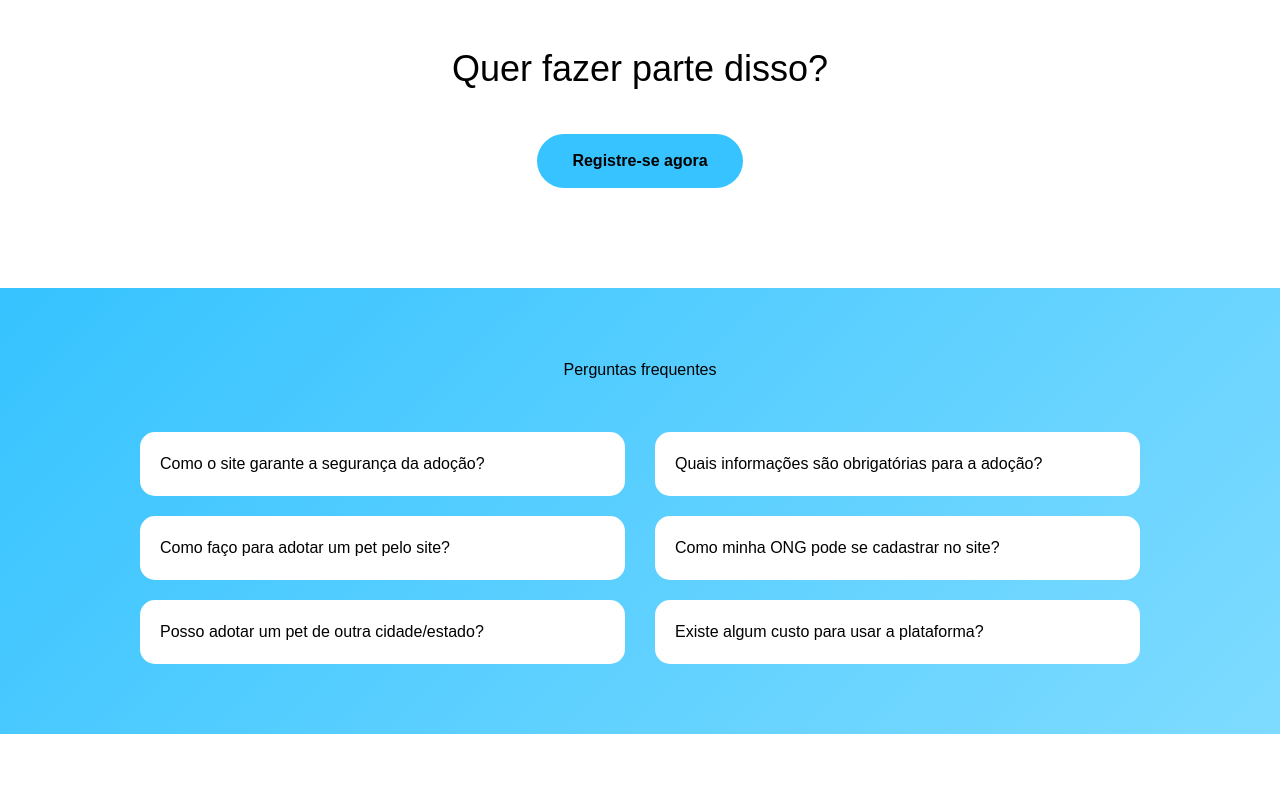
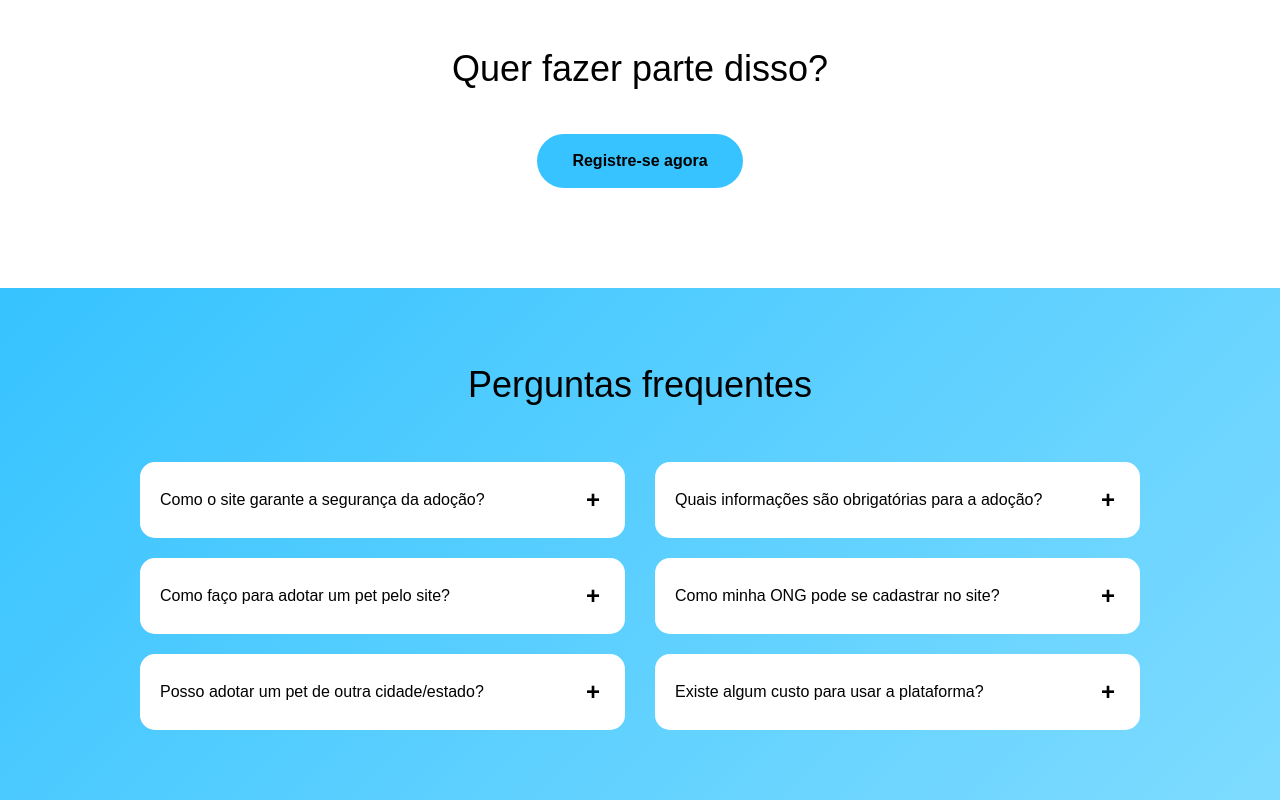
Before and after one commit to FilipeAnklanOficial/AdotaPetNovo, a React (Vite) app in the folder Front-end/React-TS-Vite-Template-Initial/: page / in a window 1280 px wide. Shown: the part 2249-3049 px from the top of the page. Before the commit the page ends 2983 px from the top, so only its background shows below. Built offline with nearby package versions, Linux system fonts and the light colour scheme.

Commit message:
alterações de design faq

```diff
--- a/Front-end/React-TS-Vite-Template-Initial/src/screens/home/HomePage.css
+++ b/Front-end/React-TS-Vite-Template-Initial/src/screens/home/HomePage.css
@@ -70,10 +70,8 @@
   left: 50%;
   top: 50%;
   transform: translate(-50%, -50%);
-
   width: 353px;
   height: 436px;
-
   object-fit: contain;
 }
 
@@ -81,13 +79,10 @@
   position: absolute;
   left: 350px;
   bottom: 10px;
-
   margin: 0;
-
   font-family: "Italianno", cursive;
   font-size: 72px;
   line-height: 68%;
-
   color: #000;
 }
 
@@ -102,7 +97,6 @@
 .logo-central {
   display: flex;
   justify-content: center;
-
   margin-top: 38px;
   margin-bottom: 10px;
 }
@@ -119,24 +113,19 @@
 
 .sobre-section {
   text-align: center;
-
   margin-bottom: 133px;
 }
 
 .titulo-preto {
   text-align: center;
-
   margin-top: 0;
   margin-bottom: 38px;
-
   font-size: 36px;
 }
 
 .texto-info {
   max-width: 900px;
-
   margin: 0 auto;
-
   font-size: 18px;
   line-height: 1.7;
 }
@@ -147,87 +136,63 @@
 
 .imagem-info {
   position: relative;
-
   width: calc(100% - 80px);
   max-width: 1244px;
   min-height: 512px;
-
   margin: 0 auto 100px;
-
   display: flex;
   align-items: stretch;
-
   border-radius: 100px;
-
   box-shadow: 0 8px 25px rgba(0, 0, 0, 0.2);
-
   overflow: hidden;
 }
 
 .imagem-pessoa-cachorro {
   position: absolute;
-
   inset: 0;
-
   width: 100%;
   height: 100%;
-
   object-fit: cover;
   object-position: center;
-
   z-index: 0;
 }
 
 .imagem-info-conteudo {
   position: relative;
-
   width: 50%;
-
   margin-left: 50%;
-
   padding: 50px;
-
   box-sizing: border-box;
-
   z-index: 1;
 }
 
 .imagem-info-conteudo h1 {
   color: #fff;
-
   font-size: 36px;
-
   margin-top: 0;
   margin-bottom: 20px;
 }
 
 .imagem-info-conteudo > p {
   color: #fff;
-
   font-size: 18px;
 }
 
 .card-container {
   display: flex;
-
   gap: 20px;
-
   margin-top: 35px;
 }
 
 .card-info {
   flex: 1;
-
   padding: 25px;
-
   border-radius: 20px;
-
   background: rgba(255, 255, 255, 0.75);
 }
 
 .card-info h3 {
   margin-top: 0;
-
   font-size: 20px;
 }
 
@@ -246,13 +211,9 @@
 
 .container-grid {
   max-width: 1100px;
-
   margin: 0 auto;
-
   display: grid;
-
   grid-template-columns: repeat(3, 1fr);
-
   gap: 40px;
 }
 
@@ -263,32 +224,26 @@
 .card-grid {
   width: 100%;
   height: 280px;
-
   margin-bottom: 20px;
-
   border-radius: 30px;
-
   overflow: hidden;
 }
 
 .card-grid img {
   width: 100%;
   height: 100%;
-
   object-fit: cover;
   object-position: center;
 }
 
 .item-grid h3 {
   font-size: 21px;
-
   margin-top: 0;
   margin-bottom: 10px;
 }
 
 .item-grid p {
   font-size: 16px;
-
   line-height: 1.5;
 }
 
@@ -298,25 +253,17 @@
 
 .cta-section {
   text-align: center;
-
   padding: 60px 20px 100px;
 }
 
 .botao-registre {
   display: inline-block;
-
   padding: 15px 35px;
-
   background-color: #36c3ff;
-
   color: #000;
-
   border-radius: 30px;
-
   text-decoration: none;
-
   font-weight: 600;
-
   transition: transform 0.2s;
 }
 
@@ -330,7 +277,6 @@
 
 .faq-section {
   padding: 70px 40px;
-
   background: linear-gradient(
     135deg,
     #36c3ff,
@@ -339,54 +285,65 @@
 }
 
 .faq-section h1 {
-  text-align: center;
-
   margin-top: 0;
   margin-bottom: 50px;
 }
 
 .container-grid-faq {
   max-width: 1000px;
-
   margin: 0 auto;
-
   display: grid;
-
   grid-template-columns: 1fr 1fr;
-
   gap: 30px;
 }
 
 .faq-coluna {
   display: flex;
+  flex-direction: column;
+  gap: 20px;
+}
 
+.faq-item {
+  display: flex;
   flex-direction: column;
-
-  gap: 20px;
 }
 
 .botao-faq {
   width: 100%;
-
   padding: 20px;
-
   border: none;
-
   border-radius: 15px;
-
   background-color: #fff;
-
   font-size: 16px;
-
   text-align: left;
-
   cursor: pointer;
-
-  transition: transform 0.2s;
+  display: flex;
+  align-items: center;
+  justify-content: space-between;
+  gap: 20px;
+  transition: transform 0.2s, box-shadow 0.2s;
 }
 
 .botao-faq:hover {
   transform: translateY(-2px);
+  box-shadow: 0 5px 15px rgba(0, 0, 0, 0.1);
+}
+
+.faq-simbolo {
+  min-width: 24px;
+  font-size: 24px;
+  font-weight: 600;
+  text-align: center;
+}
+
+.resposta-faq {
+  background-color: #fff;
+  margin-top: 5px;
+  padding: 18px 20px;
+  border-radius: 0 0 15px 15px;
+  font-size: 15px;
+  line-height: 1.6;
+  color: #555;
 }
 
 /* =========================
@@ -404,7 +361,6 @@
 
   .texto-cor {
     left: 100px;
-
     font-size: 70px;
   }
 
@@ -414,7 +370,6 @@
 
   .imagem-info-conteudo {
     width: 60%;
-
     margin-left: 40%;
   }
 
@@ -426,7 +381,6 @@
 @media (max-width: 600px) {
   .home-nav {
     gap: 12px;
-
     padding: 15px;
   }
 
@@ -444,7 +398,6 @@
 
   .texto-adote {
     font-size: 100px;
-
     letter-spacing: 10px;
   }
 
@@ -455,23 +408,18 @@
 
   .texto-cor {
     left: 30px;
-
     font-size: 48px;
   }
 
   .imagem-info {
     width: calc(100% - 30px);
-
     min-height: auto;
-
     border-radius: 40px;
   }
 
   .imagem-info-conteudo {
     width: 100%;
-
     margin-left: 0;
-
     padding: 30px;
   }
 
--- a/Front-end/React-TS-Vite-Template-Initial/src/screens/home/HomePage.tsx
+++ b/Front-end/React-TS-Vite-Template-Initial/src/screens/home/HomePage.tsx
@@ -7,13 +7,13 @@ import logoMelhor from "../../images/logoMelhor.png";
 import pessoaEcachorro from "../../images/pessoaEcachorro.png";
 import pessoas from "../../images/pessoas.png";
 import circuloPessoas from "../../images/circuloPessoas.png";
+
 import { useState } from "react";
 
+export const HomePage = (): JSX.Element => {
+  const [mostrarPopupLogin, setMostrarPopupLogin] = useState(false);
+  const [faqAberto, setFaqAberto] = useState<number | null>(null);
 
-
-export const HomePage = (): JSX.Element => {
-
-  const [mostrarPopupLogin, setMostrarPopupLogin] = useState(false);
   return (
     <div className="home-page">
       {/* HEADER */}
@@ -22,17 +22,12 @@ export const HomePage = (): JSX.Element => {
           <a
             href="/login"
             onClick={(event) => {
-
               const token = localStorage.getItem("token");
 
               if (token) {
-
                 event.preventDefault();
-
                 setMostrarPopupLogin(true);
-
               }
-
             }}>
             Entrar
           </a>
@@ -48,7 +43,6 @@ export const HomePage = (): JSX.Element => {
           </a>
 
           <a href="#sobre">Sobre</a>
-
           <a href="#faq">F.A.Q</a>
         </nav>
       </header>
@@ -189,46 +183,173 @@ export const HomePage = (): JSX.Element => {
 
         <a
           href="/cadastro"
-          className="botao-registre"
-        >
+          className="botao-registre">
           Registre-se agora
         </a>
       </section>
 
       {/* FAQ */}
       <section id="faq" className="faq-section">
-        <h1>Perguntas frequentes</h1>
+        <h1 className="titulo-preto">Perguntas frequentes</h1>
 
         <div className="container-grid-faq">
           <div className="faq-coluna">
-            <button className="botao-faq">
+            <div className="faq-item">
+              <button
+                type="button"
+                className="botao-faq"
+                onClick={() =>
+                  setFaqAberto(faqAberto === 1 ? null : 1)
+                }>
+                <span>
                   Como o site garante a segurança da adoção?
+                </span>
+
+                <span className="faq-simbolo">
+                  {faqAberto === 1 ? "−" : "+"}
+                </span>
               </button>
 
-            <button className="botao-faq">
+              {faqAberto === 1 && (
+                <div className="resposta-faq">
+                  O Adota Pet organiza o processo de adoção e permite
+                  que as ONGs analisem as informações fornecidas pelo
+                  interessado antes de aprovar uma solicitação.
+                </div>
+              )}
+            </div>
+
+            <div className="faq-item">
+              <button
+                type="button"
+                className="botao-faq"
+                onClick={() =>
+                  setFaqAberto(faqAberto === 2 ? null : 2)
+                }>
+                <span>
                   Como faço para adotar um pet pelo site?
+                </span>
+
+                <span className="faq-simbolo">
+                  {faqAberto === 2 ? "−" : "+"}
+                </span>
               </button>
 
-            <button className="botao-faq">
+              {faqAberto === 2 && (
+                <div className="resposta-faq">
+                  Acesse a área de adoção, escolha um animal disponível,
+                  visualize suas informações e preencha o formulário
+                  de adoção. Depois, a ONG responsável analisará sua
+                  solicitação.
+                </div>
+              )}
+            </div>
+
+            <div className="faq-item">
+              <button
+                type="button"
+                className="botao-faq"
+                onClick={() =>
+                  setFaqAberto(faqAberto === 3 ? null : 3)
+                }>
+                <span>
                   Posso adotar um pet de outra cidade/estado?
+                </span>
+
+                <span className="faq-simbolo">
+                  {faqAberto === 3 ? "−" : "+"}
+                </span>
               </button>
+
+              {faqAberto === 3 && (
+                <div className="resposta-faq">
+                  Sim. A possibilidade de adoção depende da ONG e das
+                  condições para realizar o processo, incluindo a
+                  localização do animal e possíveis visitas.
+                </div>
+              )}
+            </div>
           </div>
 
           <div className="faq-coluna">
-            <button className="botao-faq">
+            <div className="faq-item">
+              <button
+                type="button"
+                className="botao-faq"
+                onClick={() =>
+                  setFaqAberto(faqAberto === 4 ? null : 4)
+                }>
+                <span>
                   Quais informações são obrigatórias para a adoção?
+                </span>
+
+                <span className="faq-simbolo">
+                  {faqAberto === 4 ? "−" : "+"}
+                </span>
               </button>
 
-            <button className="botao-faq">
+              {faqAberto === 4 && (
+                <div className="resposta-faq">
+                  O interessado precisa estar cadastrado na plataforma
+                  e responder ao formulário de adoção com as informações
+                  solicitadas.
+                </div>
+              )}
+            </div>
+
+            <div className="faq-item">
+              <button
+                type="button"
+                className="botao-faq"
+                onClick={() =>
+                  setFaqAberto(faqAberto === 5 ? null : 5)
+                }>
+                <span>
                   Como minha ONG pode se cadastrar no site?
+                </span>
+
+                <span className="faq-simbolo">
+                  {faqAberto === 5 ? "−" : "+"}
+                </span>
               </button>
 
-            <button className="botao-faq">
+              {faqAberto === 5 && (
+                <div className="resposta-faq">
+                  A ONG pode realizar seu cadastro pela opção de cadastro
+                  disponível na plataforma, informando os dados solicitados.
+                </div>
+              )}
+            </div>
+
+            <div className="faq-item">
+              <button
+                type="button"
+                className="botao-faq"
+                onClick={() =>
+                  setFaqAberto(faqAberto === 6 ? null : 6)
+                }>
+                <span>
                   Existe algum custo para usar a plataforma?
+                </span>
+
+                <span className="faq-simbolo">
+                  {faqAberto === 6 ? "−" : "+"}
+                </span>
               </button>
+
+              {faqAberto === 6 && (
+                <div className="resposta-faq">
+                  Não. O Adota Pet é uma plataforma voltada para facilitar
+                  a conexão entre animais resgatados, ONGs e pessoas
+                  interessadas em adotar.
+                </div>
+              )}
+            </div>
           </div>
         </div>
       </section>
+
+      {/* POPUP LOGIN */}
       {mostrarPopupLogin && (
         <div className="fixed inset-0 bg-black/40 flex items-center justify-center z-50">
           <div className="bg-white w-full max-w-md rounded-2xl p-8 text-center shadow-xl">
@@ -251,12 +372,16 @@ export const HomePage = (): JSX.Element => {
               <button
                 type="button"
                 onClick={() => {
-                  const tipoUsuario = localStorage.getItem("tipoUsuario");
+                  const tipoUsuario =
+                    localStorage.getItem("tipoUsuario");
+
                   setMostrarPopupLogin(false);
+
                   if (tipoUsuario === "ROLE_ONG") {
                     window.location.href = "/gestao-ong";
                     return;
                   }
+
                   window.location.href = "/animais";
                 }}
                 className="bg-[#36C3FF] hover:bg-[#22b5f2] text-white font-semibold px-6 py-3 rounded-xl transition">
```
Lines whose indentation alone changed are shown as unchanged.
